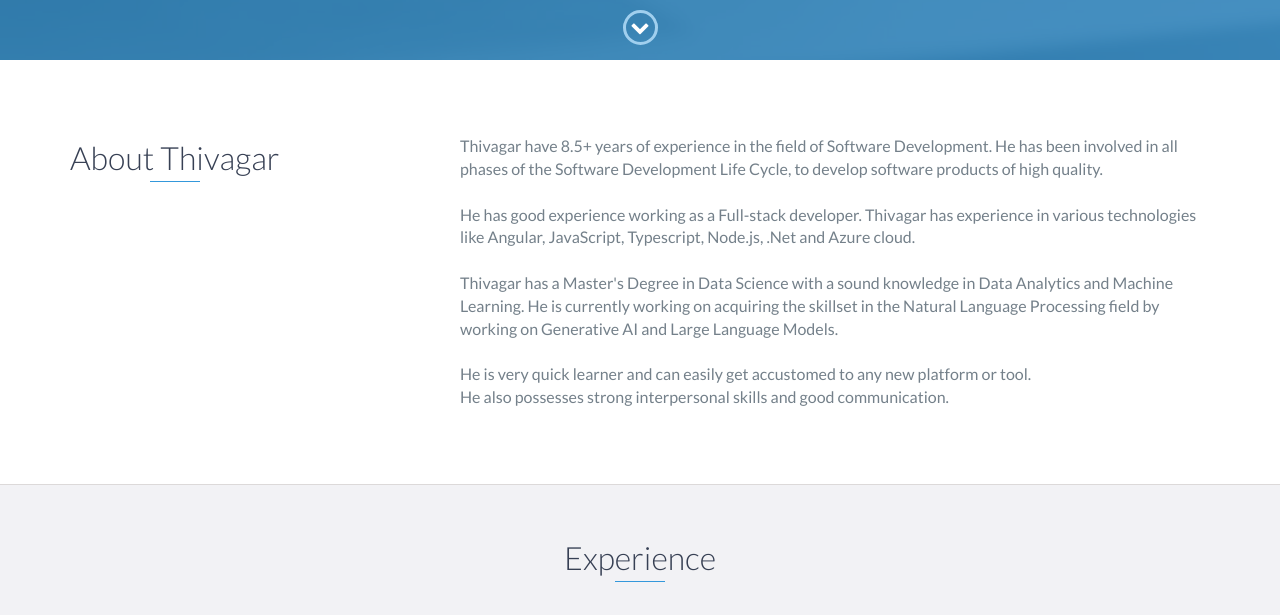
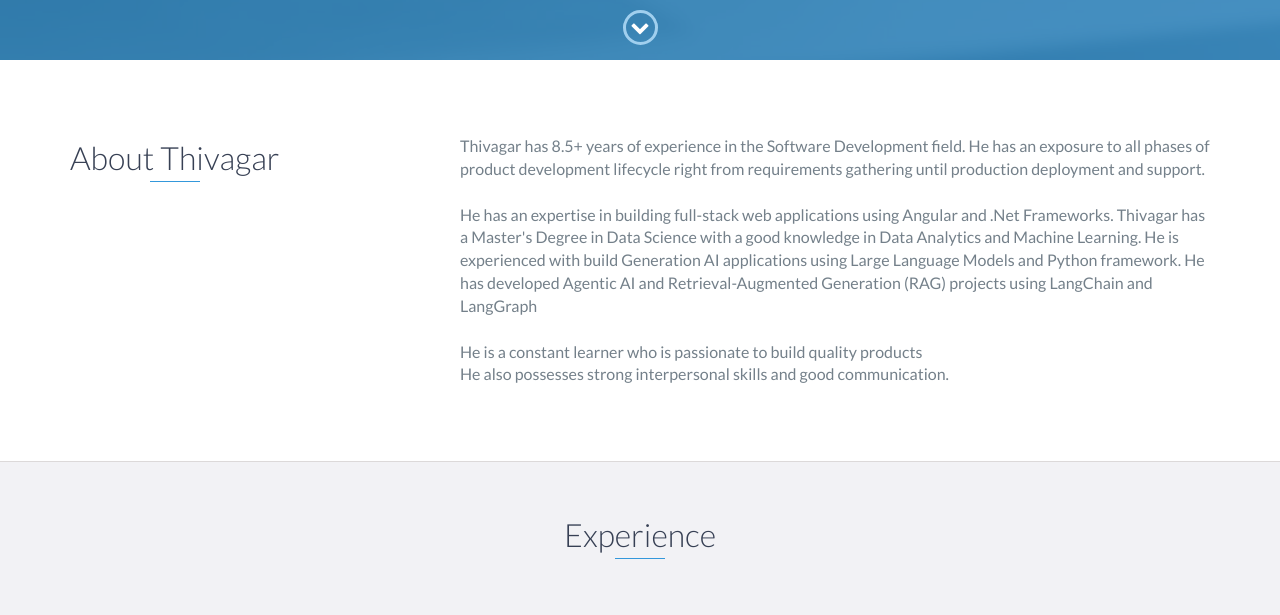
Before and after one commit to thivagar-manickam/thivagar-manickam.github.io, a website: page index.html in a window 1280 px wide. Shown: the part 740-1355 px from the top of the page. Drawn offline with nearby package versions, Linux system fonts and the light colour scheme.

Commit message:
updated profile details

```diff
--- a/index.html
+++ b/index.html
@@ -67,7 +67,7 @@
             <img src="./images/thivagar-image.JPG" alt="Avatar" class="circular--square">
             <h1>Thivagar M</h1>
             <h2> 💻 Software Senior Developer</h2>
-            <a href="https://drive.google.com/file/d/1NBjMUlme20uR3FmfUbaxdKJJSDrvgV09/view?usp=sharing"
+            <a href="https://drive.google.com/file/d/12ULz1OfK9JJKUsQ1FrxnuOPJ05c4kuEm/view?usp=sharing"
                 target="_blank" class="btn-rounded-white">Download Resume</a>
 
                 <div class="container">
@@ -112,15 +112,14 @@
                 </div>
                 <div class="col-md-8">
                     <p>
-                        Thivagar have <span id="yearOfExperience"></span>+ years of experience in the field of Software Development.
-                        He has been involved in all phases of the Software Development Life Cycle,
-                        to develop software products of high quality. <br><br>
-                        He has good experience working as a Full-stack developer. Thivagar has experience in various technologies like
-                        Angular, JavaScript, Typescript, Node.js, .Net and Azure cloud. <br><br>
-                        Thivagar has a Master's Degree in Data Science with a sound knowledge in Data Analytics and Machine Learning.
-                        He is currently working on acquiring the skillset in the Natural Language Processing field by working on
-                        Generative AI and Large Language Models.<br><br>
-                        He is very quick learner and can easily get accustomed to any new platform or tool. <br>
+                        Thivagar has <span id="yearOfExperience"></span>+ years of experience in the Software Development field.
+                        He has an exposure to all phases of product development lifecycle right from
+                        requirements gathering until production deployment and support. <br><br>
+                        He has an expertise in building full-stack web applications using Angular and .Net Frameworks.
+                        Thivagar has a Master's Degree in Data Science with a good knowledge in Data Analytics and Machine Learning.
+                        He is experienced with build Generation AI applications using Large Language Models and Python framework.
+                        He has developed Agentic AI and Retrieval-Augmented Generation (RAG) projects using LangChain and LangGraph<br><br>
+                        He is a constant learner who is passionate to build quality products<br>
                         He also possesses strong interpersonal skills and good communication.
                     </p>
                 </div>
@@ -287,6 +286,7 @@
             <li>Agentic AI</li>
             <li>Retrieval-Augmented Generation (RAG)</li>
             <li>LangChain & LangGraph</li>
+            <li>FastAPI</li>
             <li>C#</li>
             <li>Angular</li>
             <li>React</li>
```
